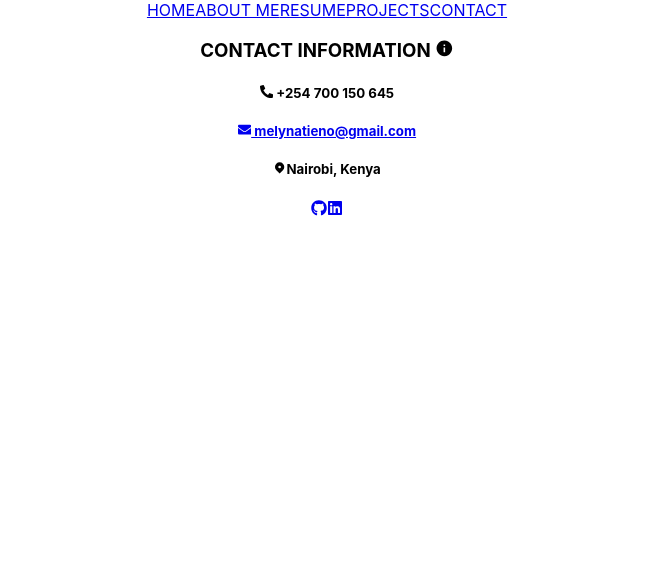
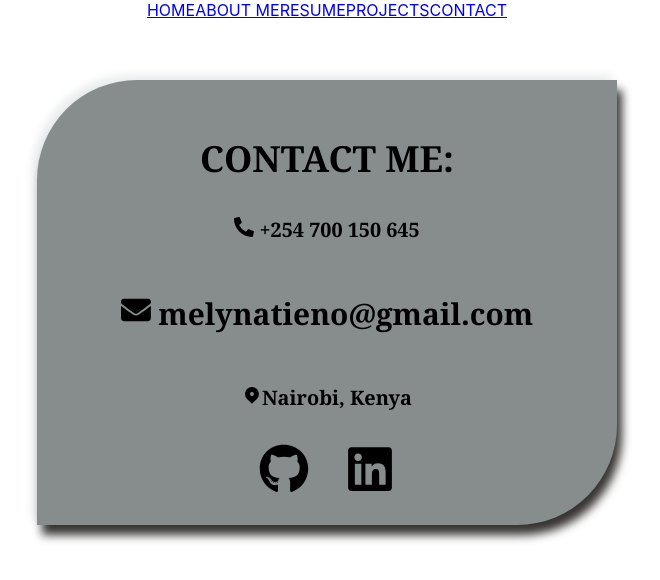
Before and after one commit to MelynAtieno/react-website-app, a React (Create React App) app: page /contact in a window 1280 px wide. Shown: the top 580 px of the page, without its empty margins (313-973 px from the left). Built offline with nearby package versions, Linux system fonts and the light colour scheme.

Commit message:
style the contact component

```diff
--- a/src/Components/Contact.js
+++ b/src/Components/Contact.js
@@ -1,19 +1,19 @@
 import React from 'react'
 import "../Styles/Contact.css"
 import { FaEnvelope, FaGithub, FaLinkedin, FaPhoneAlt } from "react-icons/fa";
-import { MdInfo } from "react-icons/md";
+
 import { HiLocationMarker } from "react-icons/hi";
 
 function Contact() {
   return (
     <div className='contact'>
-      <h3 className='contact-me'><b>CONTACT INFORMATION <MdInfo /></b></h3>
+      <h2 className='contact-me'><b>CONTACT ME:</b></h2>
       <h5 className='tel'><FaPhoneAlt /> +254 700 150 645 </h5>
       <a href="mailto:melynatieno@gmail.com" className='email'><h5><FaEnvelope /> melynatieno@gmail.com </h5></a>
       <h5 className='location'><HiLocationMarker />Nairobi, Kenya</h5>
       <div className='socials'>
-      <a href='https://github.com/MelynAtieno'> <FaGithub /></a>
-      <a href='https://www.linkedin.com/in/melyn-atieno/'><FaLinkedin />  </a>
+      <a href='https://github.com/MelynAtieno' target="_blank" rel='noopener noreferrer' className='github'> <FaGithub size={50} /></a>
+      <a href='https://www.linkedin.com/in/melyn-atieno/'  target="_blank" rel='noopener noreferrer' className='linkedin'><FaLinkedin size={50} />  </a>
       </div>
 
     </div>
--- a/src/Styles/Contact.css
+++ b/src/Styles/Contact.css
@@ -0,0 +1,45 @@
+.contact{
+    font-size: 1.5em;
+    cursor: pointer;
+    font-family: Georgia;
+    background-color: rgb(135, 141, 141);
+    padding: 1em;
+    margin: 60px 350px 20px 350px;
+    border-radius: 100px 0px;
+    box-shadow:  5px 10px 10px #373432,
+                -5px -5px 10px #e8ebec;;;
+}
+.email{
+    text-decoration: none;
+    color: black;
+    cursor: pointer;
+    font-size: 1.5em;
+}
+.email:hover{
+    color: #8dd8f6;
+}
+.socials{
+    display: inline-block;
+
+}
+.github{
+    color: black;
+    margin-right: 1.5em;
+}
+.github:hover{
+    color: #8dd8f6;
+
+}
+.linkedin{
+    color: black;
+}
+.linkedin:hover{
+    color: #8dd8f6;
+}
+
+@media only screen and (max-width: 800px) {
+    .contact {
+        width: 80%;
+        margin: auto;
+    }
+}
```
